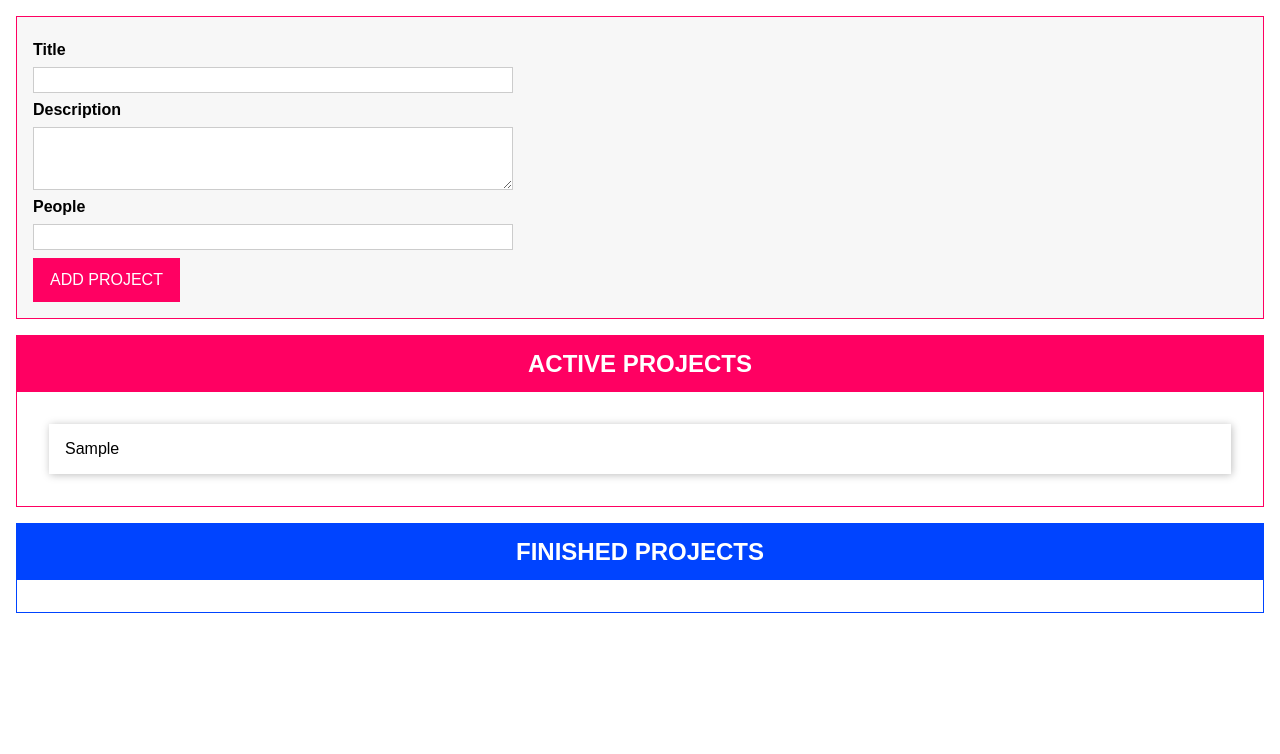
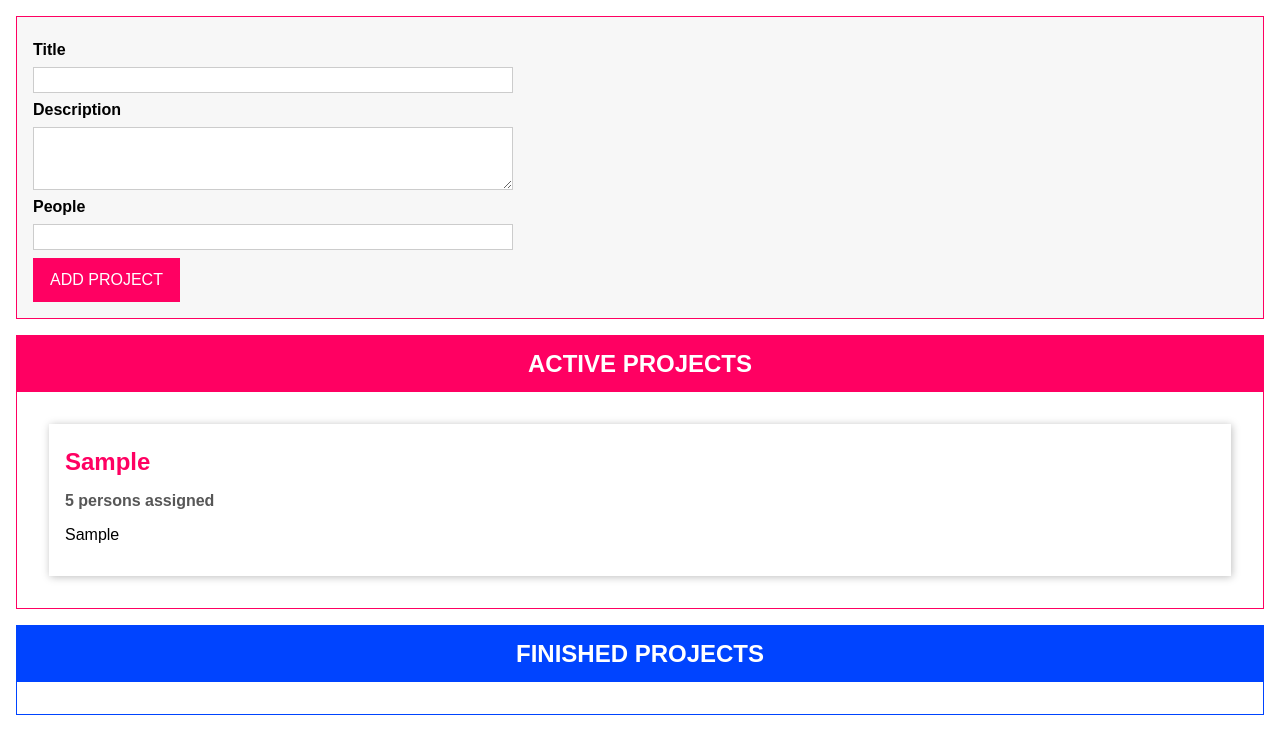
Before and after one commit to yarqui/drag-and-drop-todo, a website with bundled scripts: page index.html in a window 1280 px wide. Both pictures are taken after typing "Sample", "Sample", "5" into the empty fields and a click on the button "ADD PROJECT". Built offline with nearby package versions, Linux system fonts and the light colour scheme.

Commit message:
add project item logic

```diff
--- a/index.html
+++ b/index.html
@@ -28,7 +28,11 @@
     </template>
 
     <template id="single-project">
-      <li></li>
+      <li>
+        <h2></h2>
+        <h3></h3>
+        <p></p>
+      </li>
     </template>
 
     <template id="project-list">
--- a/src/app.ts
+++ b/src/app.ts
@@ -130,21 +130,24 @@ function autobind(_: any, _2: string, descriptor: PropertyDescriptor) {
 // Component Base class
 abstract class Component<T extends HTMLElement, U extends HTMLElement> {
   templateEl: HTMLTemplateElement;
-  rootEl: T;
+  hostEl: T;
   element: U;
 
   constructor(
     templateId: string,
-    rootElId: string,
+    hostElId: string,
     insertAtStart: boolean,
     newElId?: string
   ) {
-    this.templateEl = <HTMLTemplateElement>document.getElementById(templateId);
-    this.rootEl = <T>document.getElementById(rootElId);
+    this.templateEl = document.getElementById(
+      templateId
+    ) as HTMLTemplateElement;
+
+    this.hostEl = document.getElementById(hostElId) as T;
     const importedNode = <DocumentFragment>(
       document.importNode(this.templateEl.content, true)
     );
-    this.element = <U>importedNode.firstElementChild;
+    this.element = importedNode.firstElementChild as U;
     // FIXME: ?
     newElId && (this.element.id = newElId);
 
@@ -152,7 +155,7 @@ abstract class Component<T extends HTMLElement, U extends HTMLElement> {
   }
 
   private attach(insertAtBeginning: boolean) {
-    this.rootEl.insertAdjacentElement(
+    this.hostEl.insertAdjacentElement(
       insertAtBeginning ? "afterbegin" : "beforeend",
       this.element
     );
@@ -164,9 +167,34 @@ abstract class Component<T extends HTMLElement, U extends HTMLElement> {
 
 // Project Item class
 
-class ProjectItem {
+class ProjectItem extends Component<HTMLUListElement, HTMLLIElement> {
+  private project: Project;
 
-  constructor(){}
+  constructor(hostId: string, project: Project) {
+    super("single-project", hostId, false, project.id);
+    this.project = project;
+
+    this.configure();
+    this.renderContent();
+  }
+
+  get persons() {
+    return this.project.people > 1
+      ? `${this.project.people} persons`
+      : "1 person";
+  }
+
+  configure() {}
+
+  renderContent(): void {
+    (this.element.querySelector("h2") as HTMLHeadingElement).textContent =
+      this.project.title;
+    (
+      this.element.querySelector("h3") as HTMLHeadingElement
+    ).textContent = `${this.persons} assigned`;
+    (this.element.querySelector("p") as HTMLParagraphElement).textContent =
+      this.project.description;
+  }
 }
 
 // ProjectList Class
@@ -197,22 +225,23 @@ class ProjectList extends Component<HTMLDivElement, HTMLElement> {
 
   renderContent() {
     const listId = `${this.type}-projects-list`;
-    this.element.querySelector("ul")!.id = listId;
-    this.element.querySelector(
-      "h2"
-    )!.textContent = `${this.type.toUpperCase()} PROJECTS`;
+    (this.element.querySelector("ul") as HTMLUListElement).id = listId;
+    (
+      this.element.querySelector("h2") as HTMLHeadElement
+    ).textContent = `${this.type.toUpperCase()} PROJECTS`;
   }
 
   private renderProjects() {
-    const listEl = <HTMLUListElement>(
-      document.getElementById(`${this.type}-projects-list`)
-    );
+    const listEl = document.getElementById(
+      `${this.type}-projects-list`
+    ) as HTMLUListElement;
     listEl.innerHTML = "";
 
     for (const prjItem of this.assignedProjects) {
-      const listItem = document.createElement("li");
-      listItem.textContent = prjItem.title;
-      listEl?.appendChild(listItem);
+      new ProjectItem(
+        (this.element.querySelector("ul") as HTMLUListElement).id,
+        prjItem
+      );
     }
   }
 }
@@ -226,13 +255,16 @@ class ProjectInput extends Component<HTMLDivElement, HTMLFormElement> {
   constructor() {
     super("project-input", "app", true, "user-input");
 
-    this.titleInputEl = <HTMLInputElement>this.element.querySelector("#title");
-    this.descriptionInputEl = <HTMLInputElement>(
-      this.element.querySelector("#description")
-    );
-    this.peopleInputEl = <HTMLInputElement>(
-      this.element.querySelector("#people")
-    );
+    this.titleInputEl = this.element.querySelector(
+      "#title"
+    ) as HTMLInputElement;
+    this.descriptionInputEl = this.element.querySelector(
+      "#description"
+    ) as HTMLInputElement;
+    this.peopleInputEl = this.element.querySelector(
+      "#people"
+    ) as HTMLInputElement;
+
     this.configure();
   }
 
```
